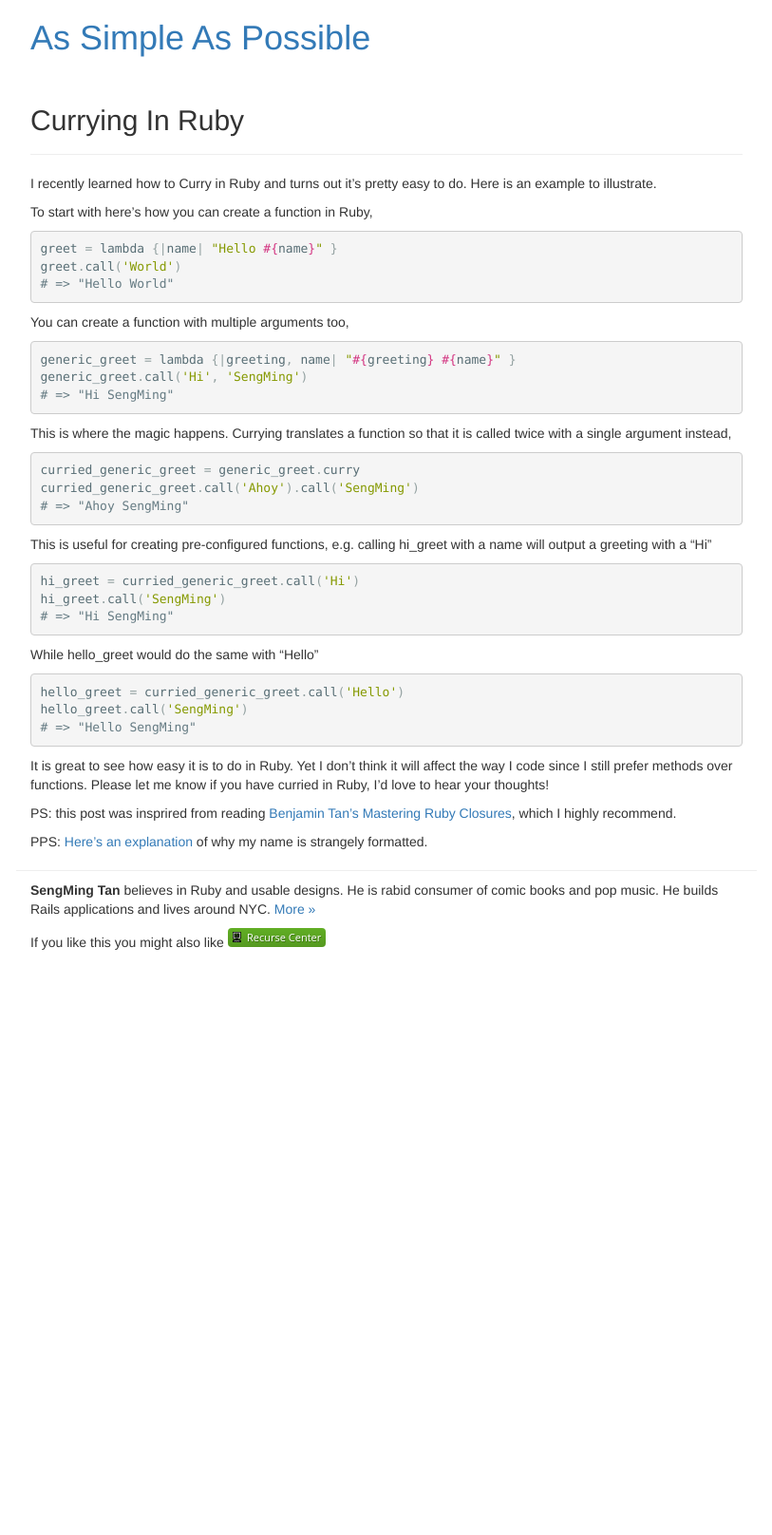
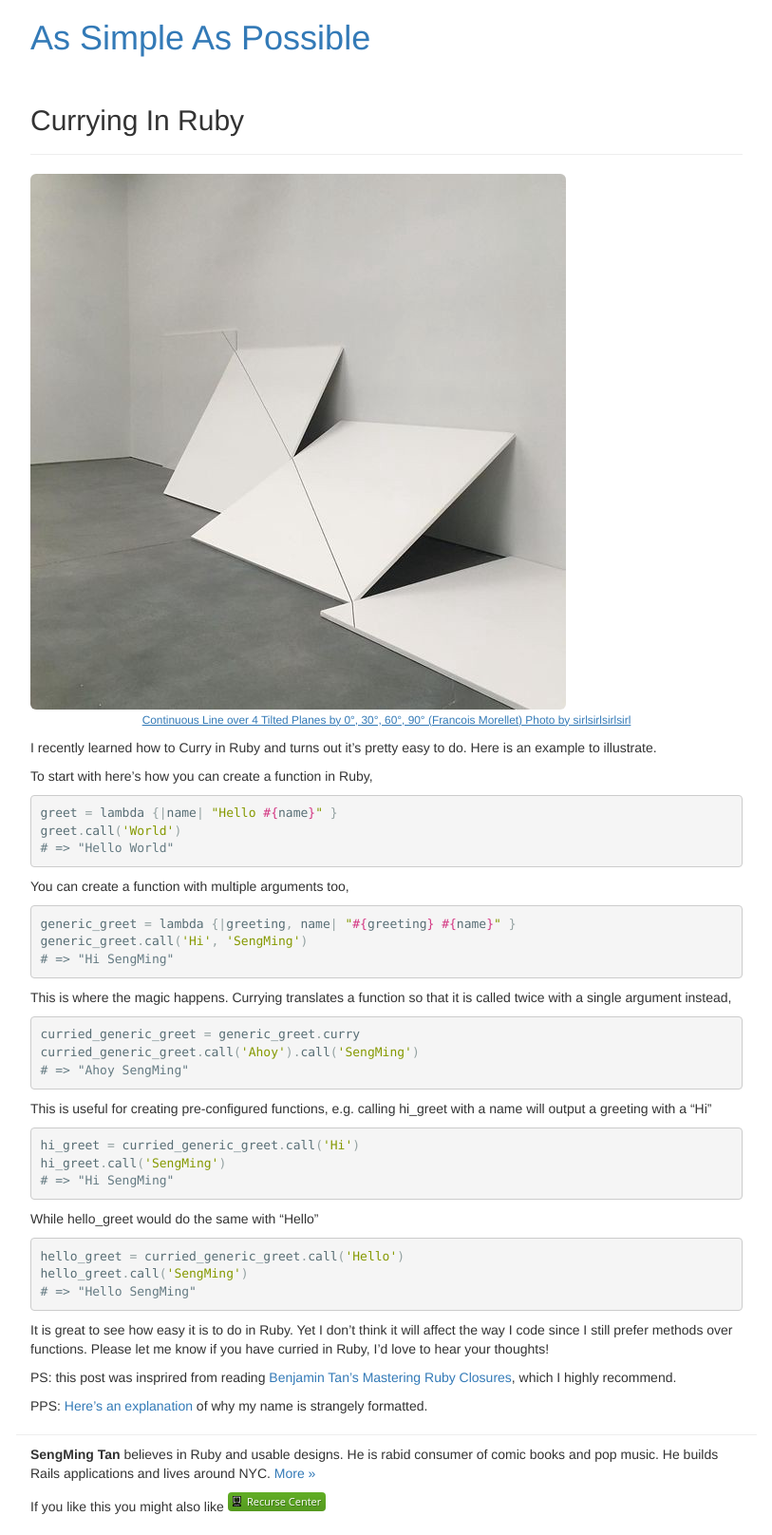
Before and after one commit to tansengming/tansengming.github.com, a Jekyll site: the page built from software/_posts/2018-09-19-currying-in-ruby.md, in a window 1280 px wide. Shown: the whole page at 95% size, without its empty margins (233-1046 px from the left). Built offline with Jekyll 4.4.1, drawn with Linux system fonts in a browser that asks for light colours; comment, search, counter and statistics services are not loaded; before the commit the page ends 1022 px from its top, so only the background shows below that.

Commit message:
adds image

```diff
--- a/software/_posts/2018-09-19-currying-in-ruby.md
+++ b/software/_posts/2018-09-19-currying-in-ruby.md
@@ -1,8 +1,15 @@
 ---
 layout: post
-# image: /images/forth-1.jpeg
+image: /images/curry-1.jpeg
 description: I recently learned how to Curry in Ruby and turns out it’s pretty easy to do.
 ---
+
+<p class='text-center'>
+  <img src='/images/curry-1.jpeg' alt='Negative Megalith #5 by Michael Heizer' class='img-rounded img-responsive' />
+  <a  href='https://www.instagram.com/p/BehWVHyBMdo/'>
+    <small><u>Continuous Line over 4 Tilted Planes by 0°, 30°, 60°, 90° (Francois Morellet) Photo by sirlsirlsirlsirl</u></small>
+  </a>
+</p>
 
 I recently learned how to Curry in Ruby and turns out it’s pretty easy to do. Here is an example to illustrate.
 
```
Also changed, not shown: images/curry-1.jpeg (added).
